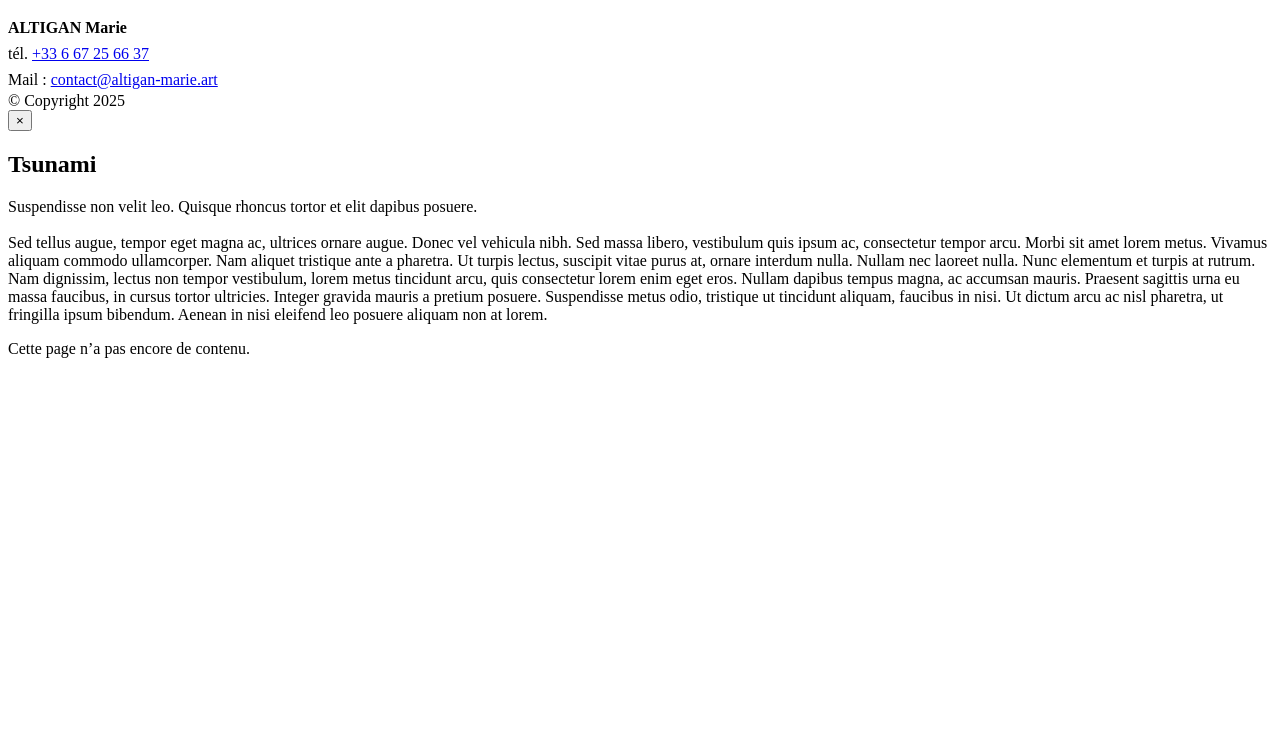
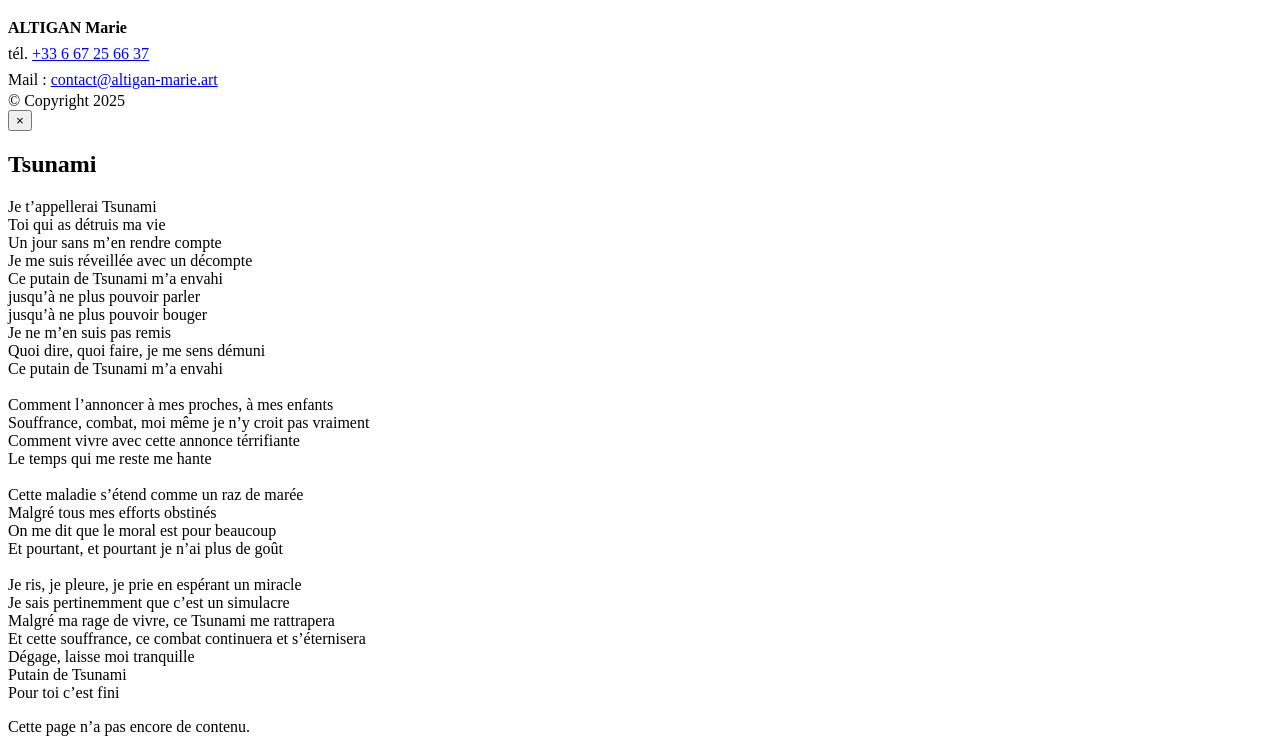
Before and after one commit to rafaelbucher/altigan-marie, a PHP site: template site/templates/default.php in a window 1280 px wide. Shown: the part 262-1014 px from the top of the page. Before the commit the page ends 620 px from the top, so only its background shows below. Run offline with PHP 8.4, Linux system fonts and the light colour scheme; the template is opened without the code that fills it, so the values that code supplies are empty.

Commit message:
add Tsunami text

```diff
--- a/site/snippets/header.php
+++ b/site/snippets/header.php
@@ -75,7 +75,36 @@
       <button type="button" class="modal__close" data-modal-close aria-label="Fermer le tsunami">&times;</button>
       <div class="modal__content">
           <h2 id="tsunami-modal-title">Tsunami</h2>
-          <p>Suspendisse non velit leo. Quisque rhoncus tortor et elit dapibus posuere.<br/><br/>Sed tellus augue, tempor eget magna ac, ultrices ornare augue. Donec vel vehicula nibh. Sed massa libero, vestibulum quis ipsum ac, consectetur tempor arcu. Morbi sit amet lorem metus. Vivamus aliquam commodo ullamcorper. Nam aliquet tristique ante a pharetra. Ut turpis lectus, suscipit vitae purus at, ornare interdum nulla. Nullam nec laoreet nulla. Nunc elementum et turpis at rutrum. Nam dignissim, lectus non tempor vestibulum, lorem metus tincidunt arcu, quis consectetur lorem enim eget eros. Nullam dapibus tempus magna, ac accumsan mauris. Praesent sagittis urna eu massa faucibus, in cursus tortor ultricies. Integer gravida mauris a pretium posuere. Suspendisse metus odio, tristique ut tincidunt aliquam, faucibus in nisi. Ut dictum arcu ac nisl pharetra, ut fringilla ipsum bibendum. Aenean in nisi eleifend leo posuere aliquam non at lorem.</p>
+          <p>
+              Je t’appellerai Tsunami<br>
+              Toi qui as détruis ma vie<br>
+              Un jour sans m’en rendre compte<br>
+              Je me suis réveillée avec un décompte<br>
+              Ce putain de Tsunami m’a envahi<br>
+              jusqu’à ne plus pouvoir parler<br>
+              jusqu’à ne plus pouvoir bouger<br>
+              Je ne m’en suis pas remis<br>
+              Quoi dire, quoi faire, je me sens démuni<br>
+              Ce putain de Tsunami m’a envahi<br><br>
+
+              Comment l’annoncer à mes proches, à mes enfants<br>
+              Souffrance, combat, moi même je n’y croit pas vraiment<br>
+              Comment vivre avec cette annonce térrifiante<br>
+              Le temps qui me reste me hante<br><br>
+
+              Cette maladie s’étend comme un raz de marée<br>
+              Malgré tous mes efforts obstinés<br>
+              On me dit que le moral est pour beaucoup<br>
+              Et pourtant, et pourtant je n’ai plus de goût<br><br>
+
+              Je ris, je pleure, je prie en espérant un miracle<br>
+              Je sais pertinemment que c’est un simulacre<br>
+              Malgré ma rage de vivre, ce Tsunami me rattrapera<br>
+              Et cette souffrance, ce combat continuera et s’éternisera<br>
+              Dégage, laisse moi tranquille<br>
+              Putain de Tsunami<br>
+              Pour toi c’est fini<br>
+        </p>
       </div>
     </div>
   </div>
```
Also changed, not shown: assets/css/index.css (+11 -0 lines), static/assets/css/index.css (+11 -0 lines), static/error/index.html (+30 -1 lines), static/index.html (+30 -1 lines).
